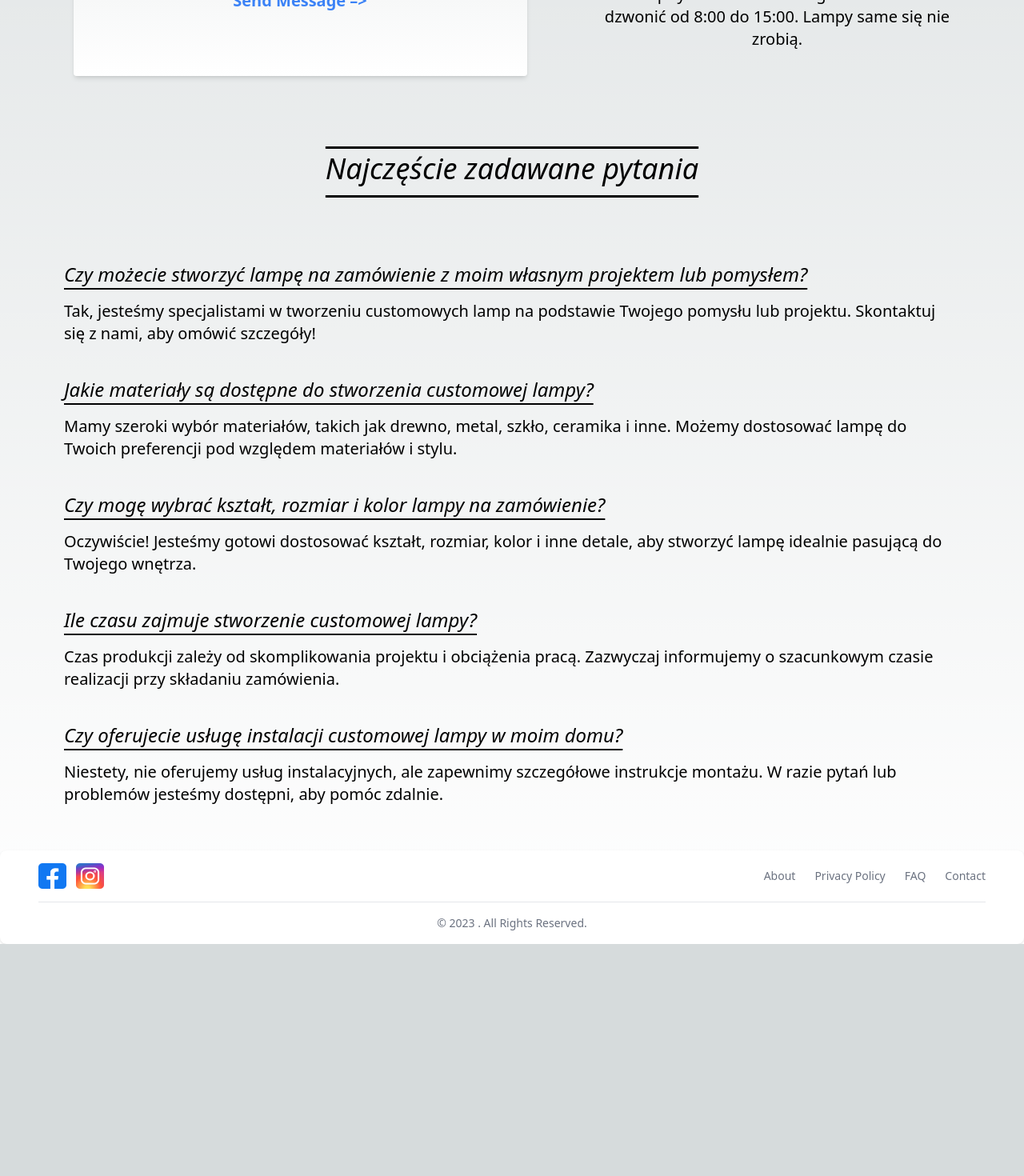
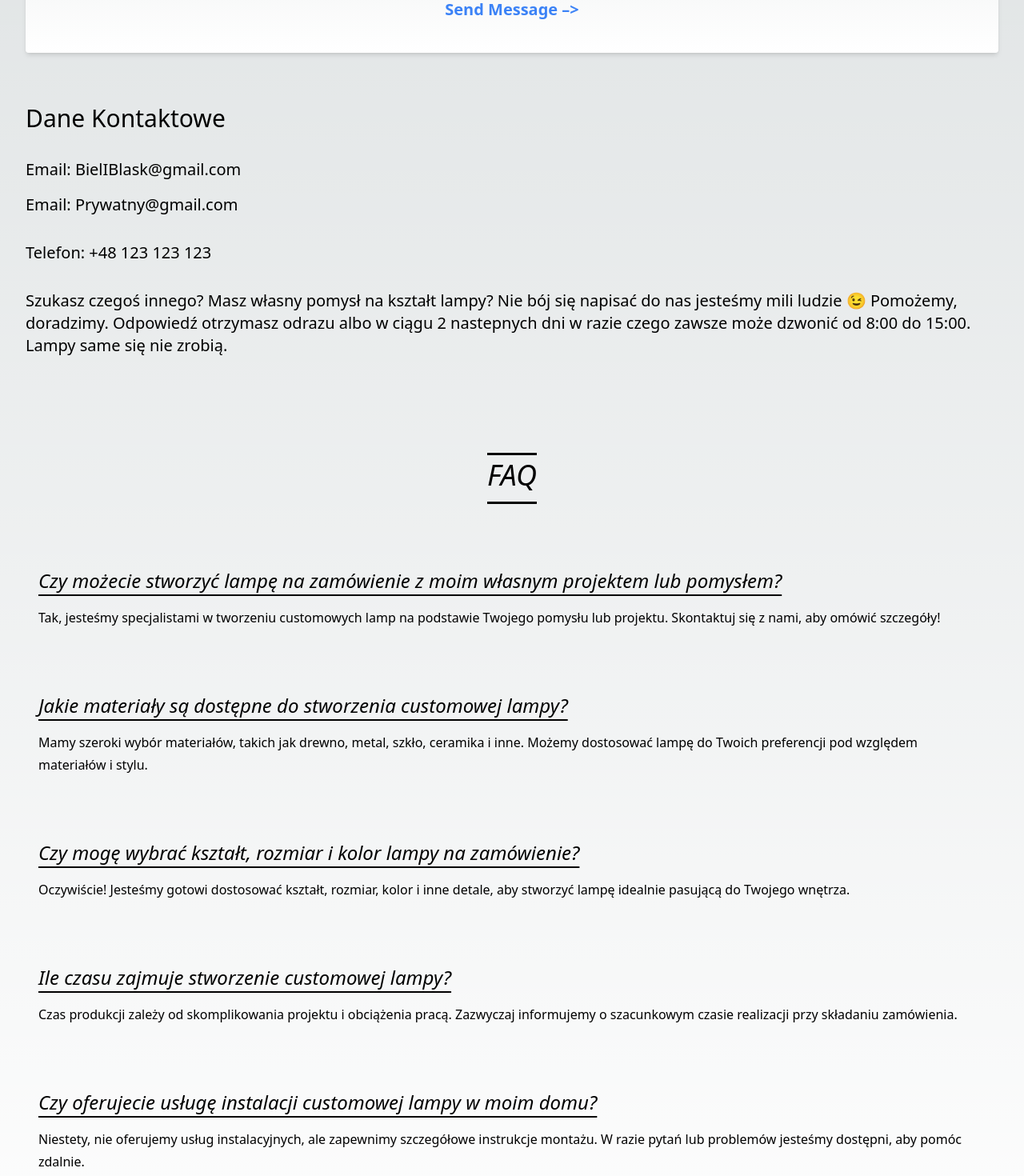
Before and after one commit to AndrzejGrabarz/Hell, a Next.js app: page /Kontakt in a window 1280 px wide. Shown: the part 780-2250 px from the top of the page at 80% size. Before the commit the page ends 1960 px from the top, so only its background shows below. Built offline with nearby package versions, Linux system fonts and the light colour scheme.

Commit message:
ResponsiveDesign Part Next

```diff
--- a/components/Footer.js
+++ b/components/Footer.js
@@ -4,17 +4,17 @@ import Image from 'next/image';
 function Footer() {
   return (
     <footer className="bg-white rounded-lg shadow dark:bg-gray-900 w-full">
-      <div className="w-full mx-auto py-4 px-12">
+      <div className="w-full mx-auto py-4 px-8">
         <div className="sm:flex sm:items-center justify-between">
           <div className="flex">
             <Link href="https://www.facebook.com/bieliblask" className="flex">
-              <Image id="logo" src="/facebook.png" width={35} height={35} className="h-8 mr-3" alt="Flowbite Logo" />
+              <Image id="logo" src="/facebook.png" width={35} height={35} className="h-6 w-6 sm:h-8 sm:w-8 mr-3 mb-2" alt="Flowbite Logo" />
             </Link>
             <a href="#" className="flex">
-              <Image id="logo" src="/instagram.png" width={35} height={35} className="h-8 mr-3 " alt="Flowbite Logo" />
+              <Image id="logo" src="/instagram.png" width={35} height={35} className="h-6 w-6 sm:h-8 sm:w-8 mr-3 " alt="Flowbite Logo" />
             </a>
           </div>
-          <ul className="flex flex-wrap items-center mb-6 text-sm font-medium text-gray-500 sm:mb-0 dark:text-gray-400">
+          <ul className="flex flex-wrap items-center mb-4 text-sm font-medium text-gray-500 sm:mb-0 dark:text-gray-400">
             <li>
               <Link href="/Ofirmie" className="mr-4 hover:underline md:mr-6 ">About</Link>
             </li>
@@ -29,7 +29,7 @@ function Footer() {
             </li>
           </ul>
         </div>
-        <hr className="my-4 border-gray-200 dark:border-gray-700" />
+        <hr className="sm:my-4 my-2 border-gray-200 dark:border-gray-700" />
         <span className="block text-sm text-gray-500 sm:text-center dark:text-gray-400">
           © 2023
           {' '}
--- a/components/Navbar/Navbar.js
+++ b/components/Navbar/Navbar.js
@@ -16,7 +16,7 @@ function Navbar() {
           priority
         />
       </div>
-      <ul className="flex flex-col sm:flex-row sm:justify-center text-xl sm:text-4xl text-center w-full font-test">
+      <ul className="flex flex-col sm:flex-row sm:justify-center text-2xl sm:text-4xl text-center w-full font-test">
             <li>
               <Link href="/" className="block py-2 px-8  text-gray-900 rounded  hover:scale-110  dark:text-white dark:hover:bg-gray-700 dark:hover:text-white" aria-current="page">Stron Główna</Link>
             </li>
--- a/pages/Galeria.js
+++ b/pages/Galeria.js
@@ -6,8 +6,8 @@ export default function Galeria() {
   return (
     <main className="flex min-h-screen w-full flex-col items-center ">
       <Navbar />
-      <div className="text-5xl font-RedHatItalic font-normal italic mt-12">Wszystkie dzieła</div>
-      <div className="flex justify-center flex-row mt-12 flex-wrap">
+      <div className="text-4xl  sm:text-5xl font-RedHatItalic font-normal italic mt-12">Wszystkie dzieła</div>
+      <div className="flex justify-center flex-row mt-12 flex-wrap mb-12">
         {/* <Modal /> */}
         <ImageBoxGallery lampOn="KluczOff" lampOff="KluczOn" lampa="Klucz" />
         <ImageBoxGallery lampOn="LotosOff" lampOff="LotosOn" lampa="Lotos" />
--- a/pages/Kontakt.js
+++ b/pages/Kontakt.js
@@ -5,9 +5,9 @@ export default function Kontakt() {
   return (
     <main className="flex min-h-screen w-full flex-col items-center ">
       <Navbar />
-      <div className=" flex justify-center mt-20 w-full">
-        <div className="flex mx-12">
-          <form className="flex flex-col bg-gradient-to-b from-[#d6dbdc] to-[#ffffff] shadow-md rounded px-8 pt-6 pb-8 h-full " action="/send-data-here" method="post">
+      <div className=" flex flex-col justify-center mt-20 w-full">
+        <div className="flex flex-col">
+          <form className="flex flex-col bg-gradient-to-b from-[#d6dbdc] to-[#ffffff] shadow-md rounded px-8 pt-6 pb-8 h-full text-sm sm:text-md m-8" action="/send-data-here" method="post">
             <label className="mb-4" htmlFor="first">
               <input className=" shadow appearance-none border rounded w-full py-3 px-3 text-gray-700 leading-tight focus:outline-none focus:shadow-outline" type="text" id="first" name="first" placeholder="Your Name" required />
             </label>
@@ -23,52 +23,63 @@ export default function Kontakt() {
             <label>
               <textarea className="shadow appearance-none border rounded w-full py-2 px-3 text-gray-700 leading-tight focus:outline-none focus:shadow-outline leading-6" name="postContent" placeholder="Message" rows={4} cols={50} />
             </label>
-            <button className="text-blue-500 text-xl hover:text-blue-700 font-bold py-2 px-4 rounded focus:outline-none focus:shadow-outline" type="submit">Send Message &ndash;&gt;</button>
+            <button className="text-blue-500 text-lg sm:text-xl hover:text-blue-700 font-bold py-2 px-4 rounded focus:outline-none focus:shadow-outline" type="submit">Send Message &ndash;&gt;</button>
           </form>
         </div>
-        <div className=" flex text-center flex-col w-[530px] p-8">
-          <div className="text-3xl mb-8 font-RedHatItalic font-medium">Dane Kontaktowe</div>
+        <div className="m-8">
+          <div className="text-2xl sm:text-3xl mb-8 font-RedHatItalic font-medium">Dane Kontaktowe</div>
           <div className="text-xl mb-4 font-RedHatItalic font-light">
             Email:
-            <span className="text-xl font-RedHatItalic font-light"> BielIBlask@gmail.com</span>
+            <span className="text-lg sm:text-xl font-RedHatItalic font-light"> BielIBlask@gmail.com</span>
           </div>
-          <div className="text-xl mb-8 font-RedHatItalic font-light">
+          <div className="text-lg sm:text-xl mb-8 font-RedHatItalic font-light">
             Email:
-            <span className="text-xl font-RedHatItalic font-light"> Prywatny@gmail.com</span>
+            <span className="text-lg sm:text-xl font-RedHatItalic font-light"> Prywatny@gmail.com</span>
           </div>
-          <div className="text-xl mb-8 font-RedHatItalic font-light">
+          <div className="text-lg sm:text-xl mb-8 font-RedHatItalic font-light">
             Telefon:
-            <span className="text-xl font-RedHatItalic font-light">  +48 123 123 123</span>
+            <span className="text-lg sm:text-xl font-RedHatItalic font-light">  +48 123 123 123</span>
           </div>
-          <div className="text-xl font-RedHatItalic font-light">
+          <div className="text-lg sm:text-xl font-RedHatItalic font-light">
             Szukasz czegoś innego? Masz własny pomysł na kształt lampy? Nie bój się napisać do nas jesteśmy mili ludzie 😉 Pomożemy, doradzimy. Odpowiedź otrzymasz odrazu albo w ciągu 2 nastepnych dni w razie czego zawsze może dzwonić od 8:00 do 15:00. Lampy same się nie zrobią.
           </div>
         </div>
       </div>
       <div className="flex justify-center text-4xl w-full py-4 mt-20 mb-8 custom-underline-overline font-RedHatItalic font-medium italic">
-        Najczęście zadawane pytania
+        FAQ
       </div>
-      <div className="flex flex-col my-8 mx-20 text-xl">
-        <div className="mb-6">
-          <div className="text-2xl underline underline-offset-8 py-4 font-RedHatItalic italic" id="Pytanie">Czy możecie stworzyć lampę na zamówienie z moim własnym projektem lub pomysłem?</div>
-          <div id="Odpowiedź" className="font-RedHatItalic font-light">Tak, jesteśmy specjalistami w tworzeniu customowych lamp na podstawie Twojego pomysłu lub projektu. Skontaktuj się z nami, aby omówić szczegóły!</div>
+      <div className="flex flex-col my-8 mx-12 text-xl">
+
+        <div className="mb-16">
+          <div className="text-xl sm:text-2xl underline underline-offset-8 py-4 font-RedHatItalic italic" id="Pytanie">Czy możecie stworzyć lampę na zamówienie z moim własnym projektem lub pomysłem?</div>
+          <div id="Odpowiedź" className="font-RedHatItalic font-light text-[16px] sm:text-md">Tak, jesteśmy specjalistami w tworzeniu customowych lamp na podstawie Twojego pomysłu lub projektu. Skontaktuj się z nami, aby omówić szczegóły!</div>
+
         </div>
-        <div className="mb-6">
-          <div className="text-2xl underline underline-offset-8 py-4 font-RedHatItalic italic" id="Pytanie">Jakie materiały są dostępne do stworzenia customowej lampy?</div>
-          <div id="Odpowiedź" className="font-RedHatItalic font-light">Mamy szeroki wybór materiałów, takich jak drewno, metal, szkło, ceramika i inne. Możemy dostosować lampę do Twoich preferencji pod względem materiałów i stylu.</div>
+
+        <div className="mb-16">
+          <div className="text-xl sm:text-2xl underline underline-offset-8 py-4 font-RedHatItalic italic" id="Pytanie">Jakie materiały są dostępne do stworzenia customowej lampy?</div>
+          <div id="Odpowiedź" className="font-RedHatItalic font-light text-[16px] sm:text-md">Mamy szeroki wybór materiałów, takich jak drewno, metal, szkło, ceramika i inne. Możemy dostosować lampę do Twoich preferencji pod względem materiałów i stylu.</div>
+
         </div>
-        <div className="mb-6">
-          <div className="text-2xl underline underline-offset-8 py-4 font-RedHatItalic italic" id="Pytanie">Czy mogę wybrać kształt, rozmiar i kolor lampy na zamówienie?</div>
-          <div id="Odpowiedź" className="font-RedHatItalic font-light">Oczywiście! Jesteśmy gotowi dostosować kształt, rozmiar, kolor i inne detale, aby stworzyć lampę idealnie pasującą do Twojego wnętrza.</div>
+
+        <div className="mb-16">
+          <div className="text-xl sm:text-2xl underline underline-offset-8 py-4 font-RedHatItalic italic" id="Pytanie">Czy mogę wybrać kształt, rozmiar i kolor lampy na zamówienie?</div>
+          <div id="Odpowiedź" className="font-RedHatItalic font-light text-[16px] sm:text-md">Oczywiście! Jesteśmy gotowi dostosować kształt, rozmiar, kolor i inne detale, aby stworzyć lampę idealnie pasującą do Twojego wnętrza.</div>
+
         </div>
-        <div className="mb-6">
-          <div className="text-2xl underline underline-offset-8 py-4 font-RedHatItalic italic" id="Pytanie">Ile czasu zajmuje stworzenie customowej lampy?</div>
-          <div id="Odpowiedź" className="font-RedHatItalic font-light">Czas produkcji zależy od skomplikowania projektu i obciążenia pracą. Zazwyczaj informujemy o szacunkowym czasie realizacji przy składaniu zamówienia.</div>
+
+        <div className="mb-16">
+          <div className="text-xl sm:text-2xl underline underline-offset-8 py-4 font-RedHatItalic italic" id="Pytanie">Ile czasu zajmuje stworzenie customowej lampy?</div>
+          <div id="Odpowiedź" className="font-RedHatItalic font-light text-[16px] sm:text-md">Czas produkcji zależy od skomplikowania projektu i obciążenia pracą. Zazwyczaj informujemy o szacunkowym czasie realizacji przy składaniu zamówienia.</div>
+
         </div>
-        <div className="mb-6">
-          <div className="text-2xl underline underline-offset-8 py-4 font-RedHatItalic italic" id="Pytanie">Czy oferujecie usługę instalacji customowej lampy w moim domu?</div>
-          <div id="Odpowiedź" className="font-RedHatItalic font-light">Niestety, nie oferujemy usług instalacyjnych, ale zapewnimy szczegółowe instrukcje montażu. W razie pytań lub problemów jesteśmy dostępni, aby pomóc zdalnie.</div>
+
+        <div className="mb-16">
+          <div className="text-xl sm:text-2xl underline underline-offset-8 py-4 font-RedHatItalic italic" id="Pytanie">Czy oferujecie usługę instalacji customowej lampy w moim domu?</div>
+          <div id="Odpowiedź" className="font-RedHatItalic font-light text-[16px] sm:text-md">Niestety, nie oferujemy usług instalacyjnych, ale zapewnimy szczegółowe instrukcje montażu. W razie pytań lub problemów jesteśmy dostępni, aby pomóc zdalnie.</div>
+
         </div>
+
       </div>
       <Footer />
     </main>
--- a/pages/index.js
+++ b/pages/index.js
@@ -7,7 +7,7 @@ export default function Home() {
   return (
     <main className="flex min-h-screen w-full flex-col items-center ">
       <Navbar />
-      <div className="flex w-full mt-8 ">
+      <div className="flex w-full mt-16 ">
         <Image
           src="/Wstęp.jpg"
           alt="Wstęp"
@@ -17,7 +17,7 @@ export default function Home() {
         />
       </div>
       <div className="flex self-start text-4xl m-12 font-RedHatItalic  italic ">Lampy</div>
-      <div className="flex justify-center flex-row mt-12 flex-wrap">
+      <div className="flex justify-center flex-row mt-8 sm:mt-12 flex-wrap">
         <ImageBox lampOn="KluczOff" lampOff="KluczOn" lampa="Klucz" />
         <ImageBox lampOn="LotosOff" lampOff="LotosOn" lampa="Lotos" />
         <ImageBox lampOn="PasekOff" lampOff="PasekOn" lampa="Pasek" />
@@ -29,7 +29,7 @@ export default function Home() {
         <ImageBox lampOn="PasekOff" lampOff="PasekOn" lampa="Pasek" />
       </div>
       <div className="flex self-start text-4xl m-12 font-RedHatItalic  italic">Patery</div>
-      <div className="flex justify-center flex-row mt-12 flex-wrap">
+      <div className="flex justify-center flex-row mt-12 flex-wrap mb-4">
         <ImageBox lampOn="KluczOff" lampOff="KluczOn" lampa="Klucz" />
         <ImageBox lampOn="LotosOff" lampOff="LotosOn" lampa="Lotos" />
         <ImageBox lampOn="PasekOff" lampOff="PasekOn" lampa="Pasek" />
--- a/styles/globals.css
+++ b/styles/globals.css
@@ -33,10 +33,10 @@ body {
     rgb(var(--background-start-rgb));
 }
 
-img:not(#logo) {
+/* img:not(#logo) {
   width: 300px;
   height: 400px;
-}
+} */
 
 .show {
   display: none;
```
Also changed, not shown: components/ImageBox.js (+12 -8 lines), components/ImageBoxGallery.js (+8 -4 lines), pages/Ofirmie.js (+32 -20 lines), pages/lampy/[lampname].js (+19 -16 lines).
